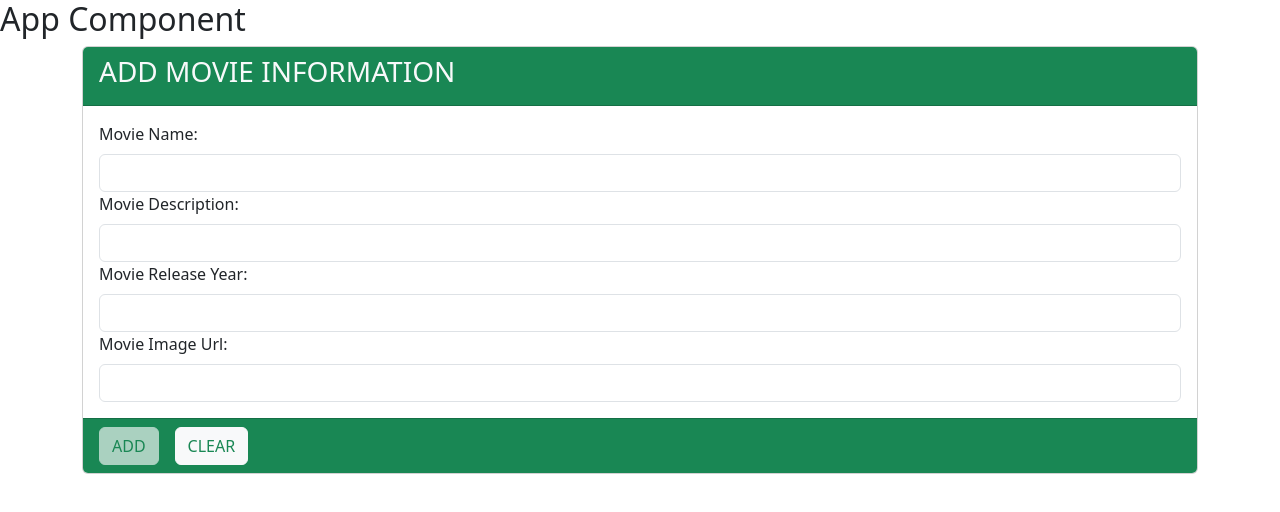
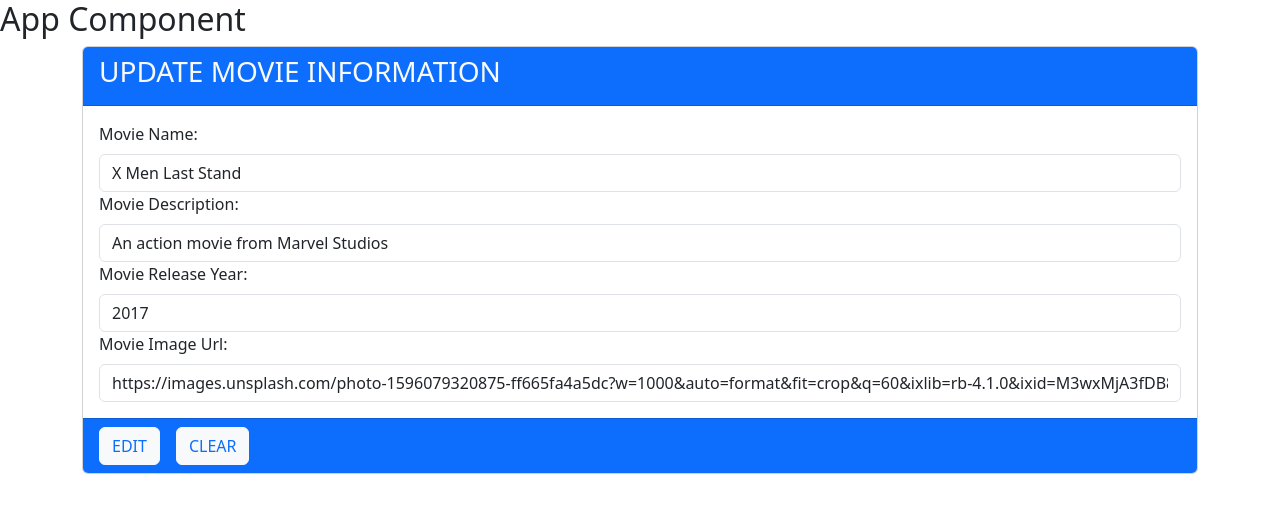
Before and after one commit to online-apr-2025-organization/my-angular-demo-project, an Angular app: page / in a window 1280 px wide. Shown: the top 512 px of the page. Built offline with nearby package versions, Linux system fonts and the light colour scheme.

Commit message:
forms in angular

```diff
--- a/src/app/app.html
+++ b/src/app/app.html
@@ -5,4 +5,5 @@
 <!-- <students></students> -->
 <!-- <movie-list></movie-list> -->
 <!-- <country-list></country-list> -->
-<movie-add></movie-add>
+<!-- <movie-add></movie-add> -->
+<movie-update></movie-update>
--- a/src/app/app.ts
+++ b/src/app/app.ts
@@ -7,10 +7,11 @@ import { Students } from "./students/students";
 import { MovieList } from "./movies/movie-list/movie-list";
 import { CountryList } from "./countries/country-list/country-list";
 import { MovieAdd } from "./movies/movie-add/movie-add";
+import { MovieUpdate } from "./movies/movie-update/movie-update";
 
 @Component({
   selector: 'app-root',
-  imports: [RouterOutlet, Display, Copy, Fruits, Students, MovieList, CountryList, MovieAdd],
+  imports: [RouterOutlet, Display, Copy, Fruits, Students, MovieList, CountryList, MovieAdd, MovieUpdate],
   templateUrl: './app.html',
   styleUrl: './app.css'
 })
--- a/src/app/movies/movie-update/movie-update.html
+++ b/src/app/movies/movie-update/movie-update.html
@@ -1 +1,56 @@
-<p>movie-update works!</p>
+<div class="container">
+  <div class="card">
+    <form [formGroup]="myReactiveForm" (ngSubmit)="myFormSubmit()">
+      <div class="card-header bg-primary text-light">
+        <h3>UPDATE MOVIE INFORMATION</h3>
+      </div>
+      <div class="card-body">
+        <div class="form-control-group">
+          <label for="mName" class="form-label">Movie Name:</label>
+          <input
+            type="text"
+            id="mName"
+            name="movName"
+            class="form-control"
+            formControlName="movieName"
+          />
+        </div>
+        <div class="form-control-group">
+          <label for="mDescription" class="form-label"
+            >Movie Description:</label
+          >
+          <input
+            type="text"
+            id="mDescription"
+            class="form-control"
+            formControlName="movieDescription"
+          />
+        </div>
+        <div class="form-control-group">
+          <label for="mYear" class="form-label">Movie Release Year:</label>
+          <input
+            type="text"
+            id="mYear"
+            class="form-control"
+            formControlName="movieYear"
+          />
+        </div>
+        <div class="form-control-group">
+          <label for="mImage" class="form-label">Movie Image Url:</label>
+          <input
+            type="text"
+            id="mImage"
+            class="form-control"
+            formControlName="movieImageUrl"
+          />
+        </div>
+      </div>
+      <div class="card-footer bg-primary">
+        <button type="submit" class="btn btn-light text-primary">EDIT</button>
+        <button type="reset" class="btn btn-light text-primary mx-3">
+          CLEAR
+        </button>
+      </div>
+    </form>
+  </div>
+</div>
--- a/src/app/movies/movie-update/movie-update.ts
+++ b/src/app/movies/movie-update/movie-update.ts
@@ -1,11 +1,34 @@
 import { Component } from '@angular/core';
+import { FormControl, FormGroup, ReactiveFormsModule } from '@angular/forms';
+import { Movie } from '../model/movie.model';
+import { MoviesService } from '../services/movies.service';
 
 @Component({
-  selector: 'app-movie-update',
-  imports: [],
+  selector: 'movie-update',
+  imports: [ReactiveFormsModule],
   templateUrl: './movie-update.html',
-  styleUrl: './movie-update.css'
+  styleUrl: './movie-update.css',
 })
 export class MovieUpdate {
+  fetchedMovie: any;
+  myReactiveForm: any;
 
+  constructor(private moviesService: MoviesService) {}
+
+  ngOnInit() {
+    this.fetchedMovie = this.moviesService.getAMovie(3002);
+    // for reactive forms we create the FormControl objects here
+    this.myReactiveForm = new FormGroup({
+      movieId: new FormControl(this.fetchedMovie.movieId),
+      movieName: new FormControl(this.fetchedMovie.movieName),
+      movieDescription: new FormControl(this.fetchedMovie.movieDescription),
+      movieYear: new FormControl(this.fetchedMovie.movieYear),
+      movieImageUrl: new FormControl(this.fetchedMovie.movieImageUrl),
+    });
+    // after creating the FormGroup of FormControl object, now link these FormGroup and FormControl objects in the template
+  }
+
+  myFormSubmit() {
+    console.log(this.myReactiveForm.value);
+  }
 }
--- a/src/app/movies/services/movies.service.ts
+++ b/src/app/movies/services/movies.service.ts
@@ -30,6 +30,17 @@ export class MoviesService {
     return this.allMovies;
   }
 
+  getAMovie(movieId: number) {
+    let fetchedMovie = null;
+    for (let i = 0; i < this.allMovies.length; i++) {
+      if (this.allMovies[i].movieId == movieId) {
+        fetchedMovie = this.allMovies[i];
+        break;
+      }
+    }
+    return fetchedMovie;
+  }
+
   deleteMovie(movieId: number) {
     for (let i = 0; i < this.allMovies.length; i++) {
       if (this.allMovies[i].movieId == movieId) {
```
